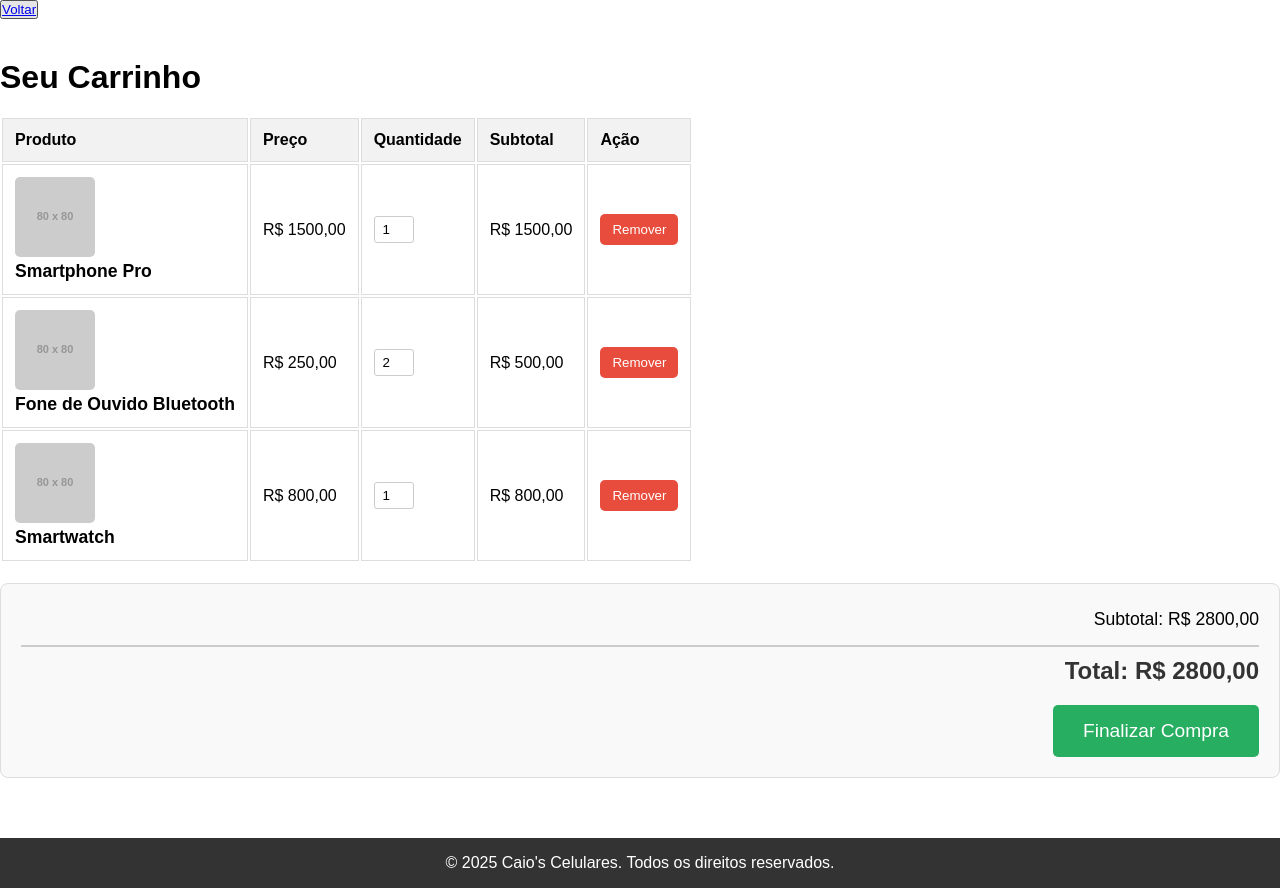
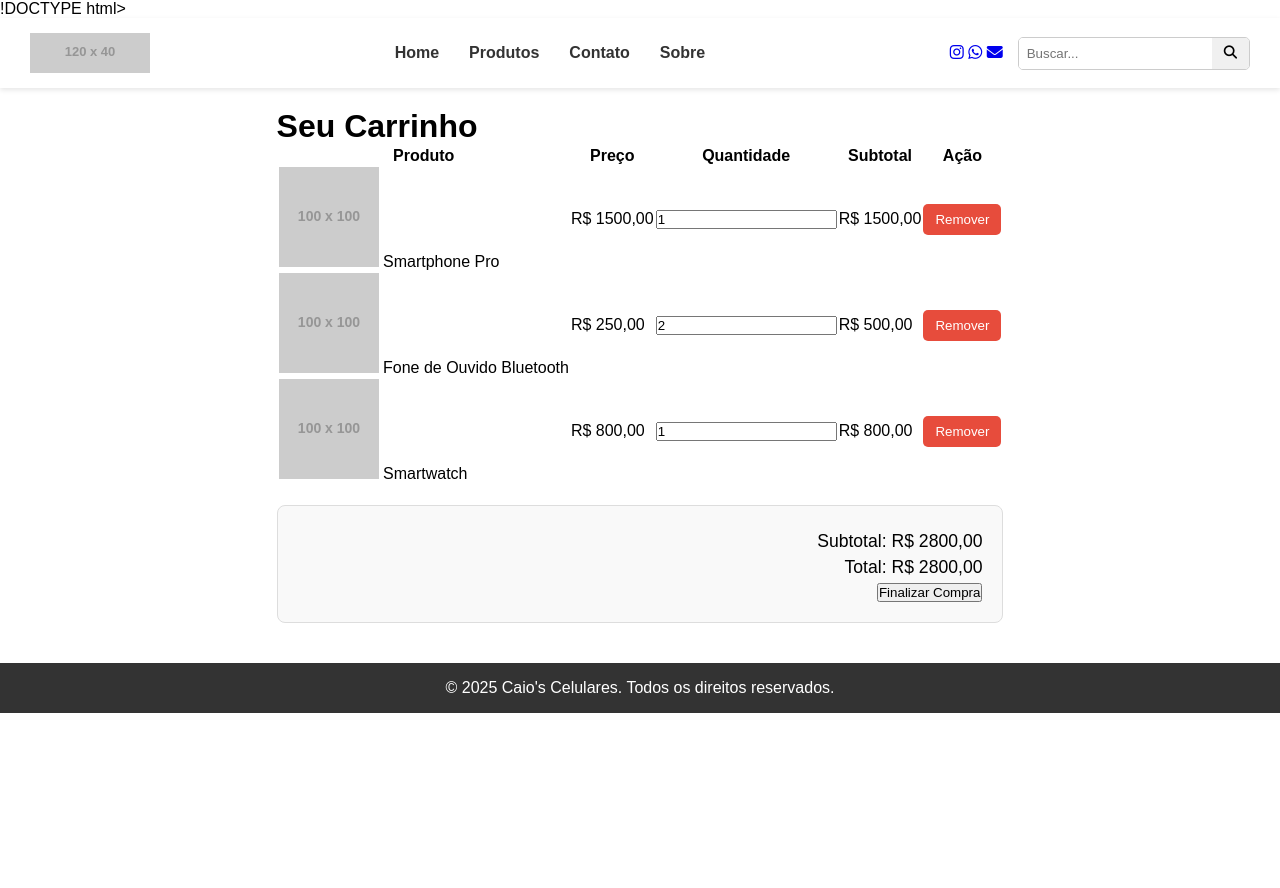
Before and after one commit to RenatoAugusto02/site_ecommerce, a plain HTML site: page carrinho.html in a window 1280 px wide. After the commit the page ends 800 px from the top, so only its background shows below. Drawn offline with Linux system fonts and the light colour scheme; placeholder pictures from the web are drawn by us.

Commit message:
arrumedo

```diff
--- a/carrinho.html
+++ b/carrinho.html
@@ -1,33 +1,62 @@
-<!DOCTYPE html>
+!DOCTYPE html>
 <html lang="pt-br">
 <head>
     <meta charset="UTF-8">
     <meta name="viewport" content="width=device-width, initial-scale=1.0">
     <title>Carrinho de Compras - Caio's Celulares</title>
 
+    <!-- O CSS do carrinho, ajustado para as classes do JavaScript -->
     <link rel="stylesheet" href="css/carrinho.css">
+    <!-- Adiciona a biblioteca Font Awesome para ícones -->
+    <link rel="stylesheet" href="https://cdnjs.cloudflare.com/ajax/libs/font-awesome/6.4.0/css/all.min.css">
 </head>
 <body>
 
     <header class="main-header">
-        <button type="submit"><a href="index.html">Voltar</a></button>
-        </header>
+        <div class="logo-container">
+            <a href="index.html">
+                <img src="https://placehold.co/120x40/007bff/FFFFFF?text=Caio%27s+Celulares" alt="Logo Caio's Celulares">
+            </a>
+        </div>
+        <nav class="main-nav">
+            <ul>
+                <li><a href="index.html">Home</a></li>
+                <li><a href="#">Produtos</a></li>
+                <li><a href="#">Contato</a></li>
+                <li><a href="#">Sobre</a></li>
+            </ul>
+        </nav>
+        <div class="header-right">
+            <div class="social-icons">
+                <a href="#"><i class="fab fa-instagram"></i></a>
+                <a href="#"><i class="fab fa-whatsapp"></i></a>
+                <a href="#"><i class="fas fa-envelope"></i></a>
+            </div>
+            <div class="search-box">
+                <input type="text" placeholder="Buscar...">
+                <button type="submit"><i class="fas fa-search"></i></button>
+            </div>
+        </div>
+    </header>
 
-    <main class="container">
-        <h1>Seu Carrinho</h1>
+    <main class="carrinho-container">
+        <h1 class="text-center text-2xl font-bold my-8">Seu Carrinho</h1>
 
-        <section id="cart-items">
-            </section>
+        <section id="items">
+            <!-- Os itens do carrinho serão renderizados aqui pelo JavaScript -->
+        </section>
 
-        <section id="cart-summary">
-            </section>
+        <section id="total_compra" class="resumo-compra">
+            <!-- O resumo da compra será renderizado aqui pelo JavaScript -->
+        </section>
 
     </main>
 
     <footer>
         <p>&copy; 2025 Caio's Celulares. Todos os direitos reservados.</p>
-        </footer>
+    </footer>
 
+    <!-- O JavaScript que manipula o carrinho -->
     <script src="js/carrinho.js"></script>
 </body>
 </html>
--- a/css/carrinho.css
+++ b/css/carrinho.css
@@ -14,72 +14,140 @@ body {
     flex-grow: 1;
 }
 
-/* Estilos da Página do Carrinho */
-.container {
-  padding: 40px 0;
+/* Estilos do Cabeçalho */
+.main-header {
+    background-color: #fff;
+    display: flex;
+    align-items: center;
+    justify-content: space-between;
+    padding: 15px 30px;
+    box-shadow: 0 2px 5px rgba(0,0,0,0.1);
 }
 
-#cart-items {
+.main-header .logo-container img {
+    height: 40px;
+}
+
+.main-nav ul {
+    list-style: none;
+    display: flex;
+    margin: 0;
+    padding: 0;
+}
+
+.main-nav a {
+    text-decoration: none;
+    color: #333;
+    padding: 0 15px;
+    font-weight: bold;
+}
+
+.header-right {
+    display: flex;
+    align-items: center;
+    gap: 15px;
+}
+
+.social-icons a img {
+    height: 24px;
+}
+
+.search-box {
+    display: flex;
+    border: 1px solid #ccc;
+    border-radius: 5px;
+    overflow: hidden;
+}
+
+.search-box input {
+    border: none;
+    padding: 8px;
+    outline: none;
+}
+
+.search-box button {
+    border: none;
+    background-color: #f0f0f0;
+    padding: 8px 12px;
+    cursor: pointer;
+}
+}
+/* --- Estilos da Página do Carrinho --- */
+
+#texto {
+    padding: 40px 0;
+    text-align: center;
+}
+
+.carrinho-container {
+    padding: 20px;
+    max-width: 1200px;
+    margin: 0 auto;
+}
+
+.carrinho-tabela {
+    width: 100%;
     border-collapse: collapse;
-  width: 100%;
     margin-top: 20px;
 }
 
-#cart-items th,
-#cart-items td {
+.carrinho-tabela th,
+.carrinho-tabela td {
     border: 1px solid #ddd;
     padding: 12px;
     text-align: left;
 }
 
-#cart-items th {
+.carrinho-tabela th {
     background-color: #f2f2f2;
     font-weight: bold;
 }
 
-.cart-product-image {
+.info-produto {
+    display: flex;
+    align-items: center;
+}
+
+.info-produto img {
     max-width: 80px;
     height: auto;
     border-radius: 5px;
+    margin-right: 15px;
 }
 
-.product-info h4 {
+.info-produto h4 {
     margin: 0;
     font-size: 1.1em;
 }
 
-.product-info p {
+.info-produto p {
     margin: 5px 0 0;
     color: #555;
 }
 
-.quantity-control button {
-  background: none;
-  border: 1px solid #ccc;
-  padding: 5px 10px;
-  cursor: pointer;
-  font-size: 1em;
-  border-radius: 3px;
-}
-
-.quantity-control input {
-  width: 40px;
+.input-quantidade {
+    width: 50px;
     text-align: center;
     border: 1px solid #ccc;
     padding: 5px;
     border-radius: 3px;
 }
 
-.remove-btn {
+.btn-remove {
     background-color: #e74c3c;
     color: white;
     border: none;
     padding: 8px 12px;
     border-radius: 5px;
     cursor: pointer;
+    transition: background-color 0.3s;
 }
 
-#cart-summary {
+.btn-remove:hover {
+    background-color: #c0392b;
+}
+
+.resumo-compra {
     background-color: #f9f9f9;
     padding: 20px;
     border: 1px solid #ddd;
@@ -87,13 +155,12 @@ body {
     margin-top: 20px;
     text-align: right;
 }
-
-#cart-summary p {
+.resumo-compra p {
     margin: 5px 0;
     font-size: 1.1em;
 }
 
-#cart-summary .total {
+.total {
     font-size: 1.5em;
     font-weight: bold;
     color: #333;
@@ -102,7 +169,7 @@ body {
     margin-top: 15px;
 }
 
-.checkout-btn {
+.btn-finalizar {
     background-color: #27ae60;
     color: white;
     border: none;
@@ -111,6 +178,11 @@ body {
     font-size: 1.2em;
     cursor: pointer;
     margin-top: 15px;
+    transition: background-color 0.3s;
+}
+
+.btn-finalizar:hover {
+    background-color: #229954;
 }
 
 footer {
@@ -121,3 +193,49 @@ footer {
     padding: 1em 0;
     margin-top: 20px;
 }
+
+@media (max-width: 768px) {
+    .carrinho-tabela,
+    .carrinho-tabela thead,
+    .carrinho-tabela tbody,
+    .carrinho-tabela th,
+    .carrinho-tabela td,
+    .carrinho-tabela tr {
+        display: block;
+    }
+    .carrinho-tabela thead tr {
+        position: absolute;
+        top: -9999px;
+        left: -9999px;
+    }
+    .carrinho-tabela tr {
+        margin-bottom: 15px;
+        border: 1px solid #ddd;
+        border-radius: 8px;
+    }
+    .carrinho-tabela td {
+        border: none;
+        border-bottom: 1px solid #eee;
+        position: relative;
+        padding-left: 50%;
+        text-align: right;
+    }
+    .carrinho-tabela td:before {
+        content: attr(data-label);
+        position: absolute;
+        left: 6px;
+        width: 45%;
+        padding-right: 10px;
+        white-space: nowrap;
+        text-align: left;
+        font-weight: bold;
+        color: #555;
+    }
+    .info-produto {
+        display: block;
+        text-align: center;
+    }
+    .info-produto img {
+        margin: 0 auto 10px;
+    }
+}
--- a/js/carrinho.js
+++ b/js/carrinho.js
@@ -1,56 +1,62 @@
 document.addEventListener('DOMContentLoaded', function() {
     // Array de produtos falsos para simular o carrinho
     const cartItems = [
-        { name: 'Smartphone Pro', price: 1500.00, quantity: 1, image: 'https://via.placeholder.com/80x80?text=Smartphone+Pro' },
-        { name: 'Fone de Ouvido Bluetooth', price: 250.00, quantity: 2, image: 'https://via.placeholder.com/80x80?text=Fone' },
-        { name: 'Smartwatch', price: 800.00, quantity: 1, image: 'https://via.placeholder.com/80x80?text=Smartwatch' }
+        { name: 'Smartphone Pro', price: 1500.00, quantity: 1, image: 'https://placehold.co/100x100/A8A29E/FFFFFF?text=PRODUTO' },
+        { name: 'Fone de Ouvido Bluetooth', price: 250.00, quantity: 2, image: 'https://placehold.co/100x100/A8A29E/FFFFFF?text=FONE' },
+        { name: 'Smartwatch', price: 800.00, quantity: 1, image: 'https://placehold.co/100x100/A8A29E/FFFFFF?text=SMARTWATCH' }
     ];
 
-    const cartItemsContainer = document.getElementById('cart-items');
-    const cartSummaryContainer = document.getElementById('cart-summary');
-    let total = 0;
+    const cartItemsContainer = document.getElementById('items');
+    const cartSummaryContainer = document.getElementById('total_compra');
 
-    // Função para carregar os itens na página
-    function loadCartItems() {
+    // Função para renderizar o carrinho e o resumo
+    function renderCart() {
+        let total = 0;
+
         if (cartItems.length === 0) {
-            cartItemsContainer.innerHTML = '<p>Seu carrinho está vazio.</p>';
+            cartItemsContainer.innerHTML = '<p class="text-gray-500 text-center">Seu carrinho está vazio.</p>';
+            cartSummaryContainer.innerHTML = `
+                <p class="text-sm text-gray-700">Subtotal: R$ 0,00</p>
+                <p class="font-bold text-xl mt-2 text-gray-800">Total: R$ 0,00</p>
+                <button class="w-full bg-blue-500 text-white font-semibold py-3 mt-4 rounded-lg cursor-not-allowed opacity-50" disabled>Finalizar Compra</button>
+            `;
             return;
         }
 
         let cartHTML = `
-            <table>
+            <table class="w-full text-left">
                 <thead>
-                    <tr>
-                        <th>Produto</th>
-                        <th>Preço</th>
-                        <th>Quantidade</th>
-                        <th>Subtotal</th>
-                        <th>Ação</th>
+                    <tr class="text-gray-600 uppercase text-sm leading-normal">
+                        <th class="py-3 px-6">Produto</th>
+                        <th class="py-3 px-6">Preço</th>
+                        <th class="py-3 px-6 text-center">Quantidade</th>
+                        <th class="py-3 px-6">Subtotal</th>
+                        <th class="py-3 px-6">Ação</th>
                     </tr>
                 </thead>
-                <tbody>
+                <tbody class="text-gray-700 text-sm font-light">
         `;
 
-        cartItems.forEach(item => {
+        cartItems.forEach((item, index) => {
             const itemSubtotal = item.price * item.quantity;
             total += itemSubtotal;
 
             cartHTML += `
-                <tr>
-                    <td>
-                        <div class="product-info">
-                            <img src="${item.image}" alt="${item.name}" class="cart-product-image">
-                            <h4>${item.name}</h4>
+                <tr class="border-b border-gray-200 hover:bg-gray-100">
+                    <td class="py-3 px-6 whitespace-nowrap">
+                        <div class="flex items-center">
+                            <img src="${item.image}" alt="${item.name}" class="w-16 h-16 object-cover rounded-md mr-4">
+                            <span>${item.name}</span>
                         </div>
                     </td>
-                    <td>R$ ${item.price.toFixed(2).replace('.', ',')}</td>
-                    <td>
-                        <div class="quantity-control">
-                            <input type="number" value="${item.quantity}" min="1">
-                        </div>
+                    <td class="py-3 px-6">R$ ${item.price.toFixed(2).replace('.', ',')}</td>
+                    <td class="py-3 px-6 text-center">
+                        <input type="number" value="${item.quantity}" min="1" data-index="${index}" class="quantity-input w-16 text-center border rounded-md">
                     </td>
-                    <td>R$ ${itemSubtotal.toFixed(2).replace('.', ',')}</td>
-                    <td><button class="remove-btn">Remover</button></td>
+                    <td class="py-3 px-6 font-semibold">R$ ${itemSubtotal.toFixed(2).replace('.', ',')}</td>
+                    <td class="py-3 px-6">
+                        <button class="btn-remove text-red-500 hover:text-red-700 font-bold" data-index="${index}">Remover</button>
+                    </td>
                 </tr>
             `;
         });
@@ -60,17 +66,34 @@ document.addEventListener('DOMContentLoaded', function() {
             </table>
         `;
         cartItemsContainer.innerHTML = cartHTML;
+
+        // Atualiza o resumo
+        cartSummaryContainer.innerHTML = `
+            <p class="text-sm text-gray-700">Subtotal: R$ ${total.toFixed(2).replace('.', ',')}</p>
+            <p class="font-bold text-xl mt-2 text-gray-800">Total: R$ ${total.toFixed(2).replace('.', ',')}</p>
+            <button class="w-full bg-blue-500 text-white font-semibold py-3 mt-4 rounded-lg hover:bg-blue-600">Finalizar Compra</button>
+        `;
+
+        // Adiciona event listeners para os botões de remover e inputs de quantidade
+        document.querySelectorAll('#remover').forEach(button => {
+            button.addEventListener('click', (e) => {
+                const index = e.target.dataset.index;
+                cartItems.splice(index, 1);
+                renderCart();
+            });
+        });
+
+        document.querySelectorAll('.quantity-input').forEach(input => {
+            input.addEventListener('change', (e) => {
+                const index = e.target.dataset.index;
+                const newQuantity = parseInt(e.target.value);
+                if (newQuantity >= 1) {
+                    cartItems[index].quantity = newQuantity;
+                    renderCart();
+                }
+            });
+        });
     }
 
-    // Função para carregar o resumo da compra
-    function loadCartSummary() {
-        cartSummaryContainer.innerHTML = `
-            <p>Subtotal: R$ ${total.toFixed(2).replace('.', ',')}</p>
-            <p class="total">Total: R$ ${total.toFixed(2).replace('.', ',')}</p>
-            <button class="checkout-btn">Finalizar Compra</button>
-        `;
-    }
-
-    loadCartItems();
-    loadCartSummary();
+    renderCart();
 });
```
Lines whose indentation alone changed are shown as unchanged.
